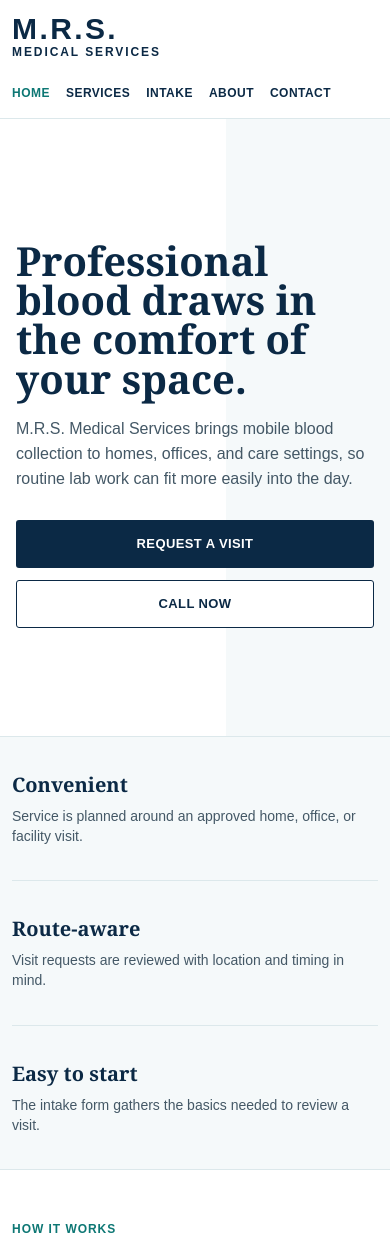
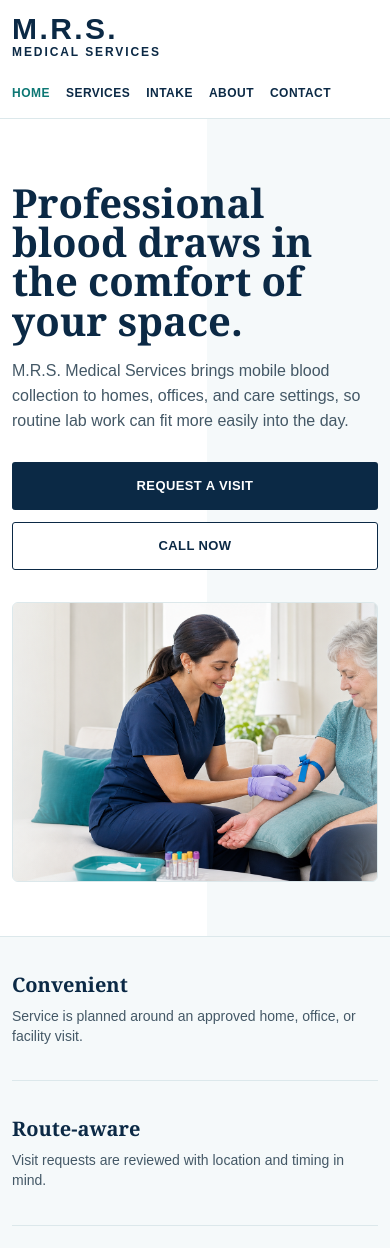
Before and after one commit to Emanuel628/MRS-Medical-Services, a React (Vite) app in the folder client/: page / in a window 390 px wide. Shown: the top 1248 px of the page. Built offline with nearby package versions, Linux system fonts and the light colour scheme.

Commit message:
Add landing page hero photo

```diff
--- a/client/src/App.tsx
+++ b/client/src/App.tsx
@@ -140,6 +140,7 @@ function HomePage({ onNavigate }: { onNavigate: (page: PageKey) => void }) {
   return (
     <main id="top">
       <section className="hero">
+        <div className="wrap hero-inner">
           <div className="hero-copy">
             <h1>Professional blood draws in the comfort of your space.</h1>
             <p>
@@ -151,6 +152,10 @@ function HomePage({ onNavigate }: { onNavigate: (page: PageKey) => void }) {
                 Request a Visit
               </button>
               <a className="btn secondary" href="tel:+19084637457">Call Now</a>
+            </div>
+          </div>
+          <div className="hero-media" aria-label="Mobile phlebotomy visit in a patient's home">
+            <img src="/images/mobile-phlebotomy-hero.png" alt="" />
           </div>
         </div>
       </section>
--- a/client/src/styles/global.css
+++ b/client/src/styles/global.css
@@ -95,15 +95,36 @@ a {
 
 .hero {
   min-height: 520px;
-  display: flex;
+  background: linear-gradient(90deg, #ffffff 0%, #ffffff 53%, #f5f9fa 53%, #f5f9fa 100%);
+}
+
+.hero-inner {
+  min-height: 520px;
+  display: grid;
+  grid-template-columns: minmax(0, .88fr) minmax(420px, 1.12fr);
+  gap: 44px;
   align-items: center;
-  background: linear-gradient(90deg, #ffffff 0%, #ffffff 58%, #f5f9fa 58%, #f5f9fa 100%);
+  padding: 52px 0;
 }
 
 .hero-copy {
-  width: min(100% - 32px, 1180px);
-  margin: 0 auto;
-  padding: 72px 0;
+  min-width: 0;
+}
+
+.hero-media {
+  min-height: 430px;
+  align-self: stretch;
+  border: 1px solid var(--border);
+  border-radius: 6px;
+  background: #f5f9fa;
+}
+
+.hero-media img {
+  width: 100%;
+  height: 100%;
+  display: block;
+  object-fit: cover;
+  object-position: 64% center;
 }
 
 .eyebrow,
@@ -780,8 +801,18 @@ a {
   }
 
   .hero-copy {
-    width: min(100% - 32px, 1180px);
+    width: auto;
+  }
+
+  .hero-inner {
+    min-height: auto;
+    grid-template-columns: 1fr;
+    gap: 32px;
     padding: 54px 0;
+  }
+
+  .hero-media {
+    min-height: 380px;
   }
 
   .benefits-grid,
--- a/client/src/styles/responsive.css
+++ b/client/src/styles/responsive.css
@@ -2,7 +2,7 @@
 .about-photo {
   position: relative;
   overflow: hidden;
-  border-radius: 18px;
+  border-radius: 6px;
 }
 
 .hero-media::before,
@@ -34,7 +34,7 @@
   .menu-button { display: block; }
   .hero-grid { grid-template-columns: 1fr; gap: 58px; }
   .hero-copy { max-width: 760px; }
-  .hero-media { min-height: 540px; }
+  .hero-media { min-height: 380px; }
   .photo-badge { left: 24px; }
   .trust-grid article { padding-inline: 24px; }
   .process-layout, .reviews-grid, .faq-grid { grid-template-columns: 1fr; gap: 48px; }
@@ -49,8 +49,8 @@
   .header-inner { min-height: 74px; }
   .brand-mark { width: 39px; height: 39px; }
   .brand-copy strong { font-size: 1.13rem; }
-  .hero { padding: 58px 0 54px; }
-  .hero-media { min-height: 450px; border-radius: 14px; }
+  .hero { padding: 0; }
+  .hero-media { min-height: 340px; border-radius: 6px; }
   .hero-actions { align-items: flex-start; flex-direction: column; gap: 18px; }
   .zip-check { width: 100%; max-width: 100%; }
   .zip-row { width: 100%; max-width: 100%; }
@@ -76,7 +76,7 @@
   h1 { font-size: clamp(2.65rem, 14vw, 4rem); }
   h2 { font-size: clamp(2.15rem, 11vw, 3.15rem); }
   .hero-text { font-size: 1rem; }
-  .hero-media { min-height: 350px; border-radius: 12px; }
+  .hero-media { min-height: 280px; border-radius: 6px; }
   .photo-badge { left: 16px; right: 16px; bottom: 18px; width: max-content; max-width: calc(100% - 32px); }
   .zip-check { margin-top: 34px; }
   .zip-row { display: grid; grid-template-columns: minmax(0, 1fr) auto; gap: 8px; }
```
Also changed, not shown: client/public/images/mobile-phlebotomy-hero.png (added). Lines whose indentation alone changed are shown as unchanged.
